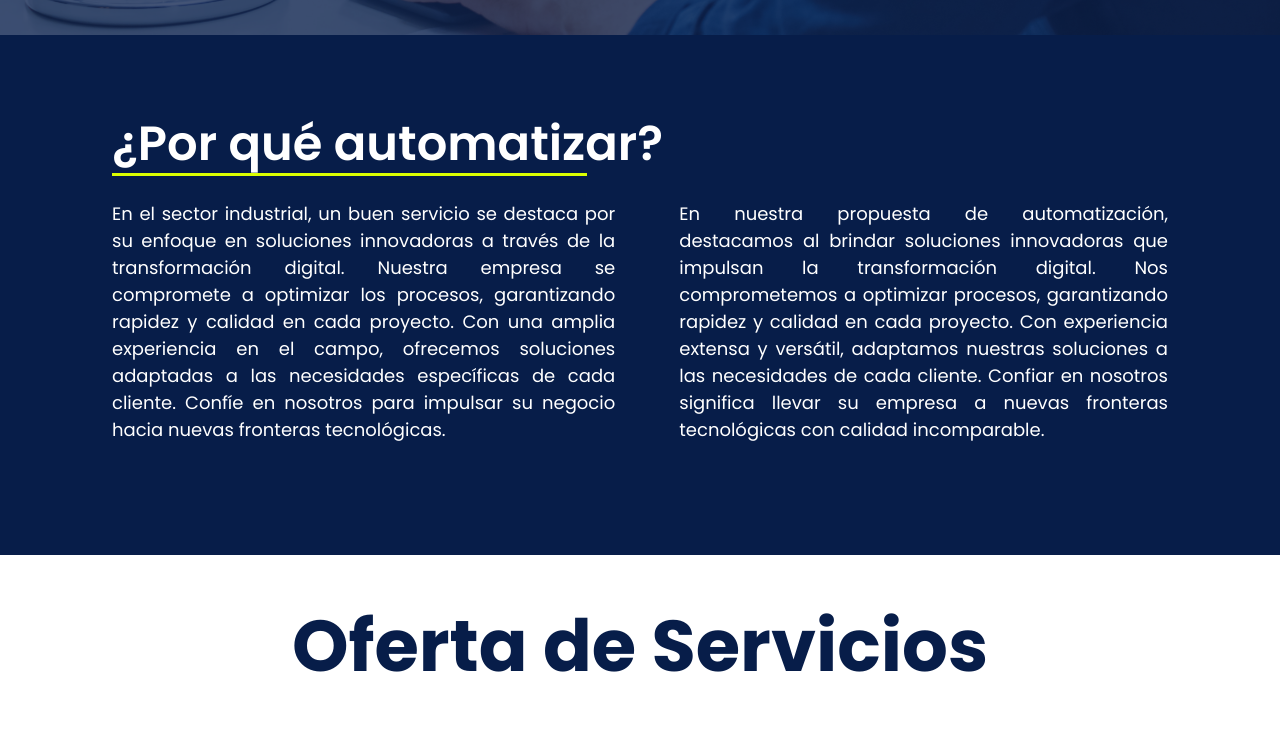
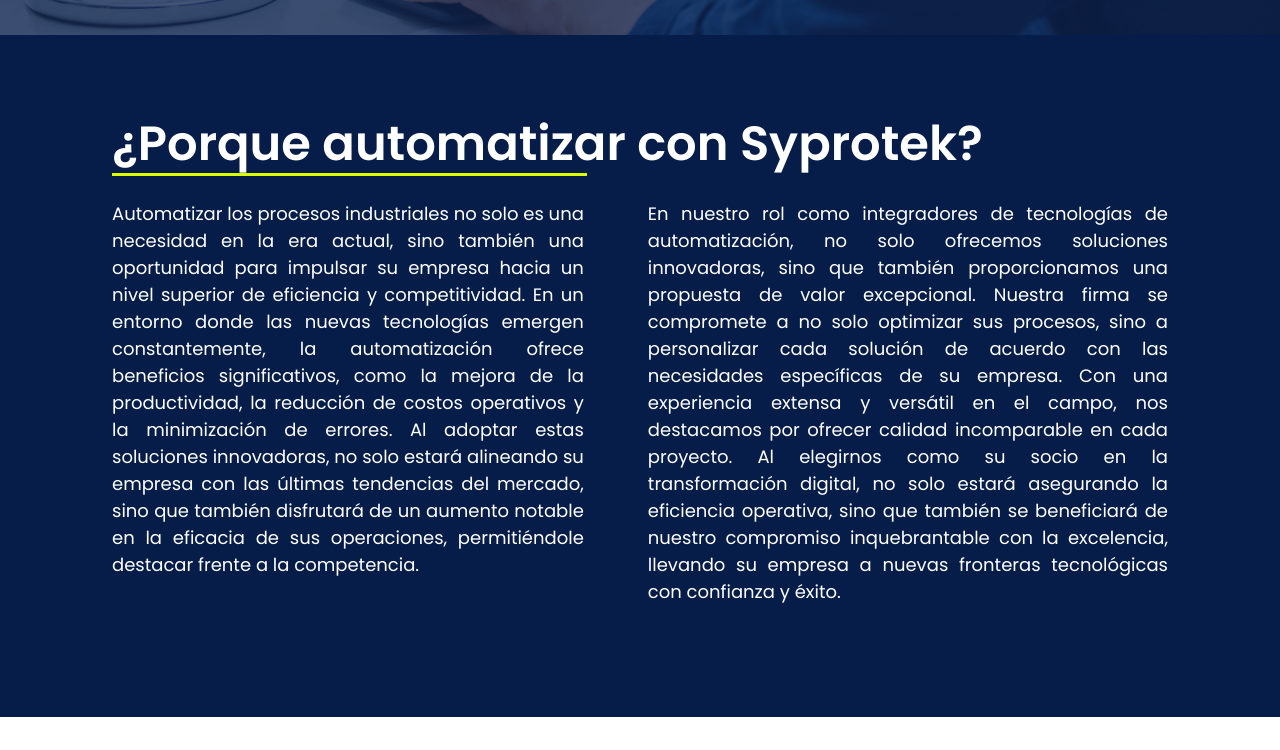
Before and after one commit to alubo23/SiteWeb-Syprotek, a website: page public/views/services.html in a window 1280 px wide. Shown: the part 765-1515 px from the top of the page. Drawn offline with nearby package versions, Linux system fonts and the light colour scheme.

Commit message:
End Version 1.0

```diff
--- a/public/views/services.html
+++ b/public/views/services.html
@@ -4,6 +4,7 @@
 <head>
     <meta charset="UTF-8">
     <meta name="viewport" content="width=device-width, initial-scale=1.0">
+    <link rel="shortcut icon" href="../img/favicon/favicon.ico" type="image/x-icon">
     <title>Servicios | Syprotek</title>
 
     <!-- Links -->
@@ -21,7 +22,7 @@
         <img src="../img/logos/logoblanco2.png" alt="">
         <ul class="menu-container">
             <li class="menu-item">
-                <a class="menu-link" href="/">Home</a>
+                <a class="menu-link" href="/">Inicio</a>
             </li>
             <li class="menu-item">
                 <a class="menu-link" href="/servicios">Servicios</a>
@@ -48,19 +49,25 @@
     </div>
 
     <div class="box-2">
-        <h3>¿Por qué automatizar?</h3>
+        <h3>¿Porque automatizar con Syprotek?</h3>
         <div class="sub-box-2">
-            <p>En el sector industrial, un buen servicio se destaca por su enfoque en soluciones innovadoras a
-                través de la transformación digital. Nuestra empresa se compromete a optimizar los procesos,
-                garantizando rapidez y calidad en cada proyecto. Con una amplia experiencia en el campo, ofrecemos
-                soluciones adaptadas a las necesidades específicas de cada cliente. Confíe en nosotros para impulsar
-                su negocio hacia nuevas fronteras tecnológicas.
+            <p>Automatizar los procesos industriales no solo es una necesidad en la era actual, sino también una
+                oportunidad para impulsar su empresa hacia un nivel superior de eficiencia y competitividad. En un
+                entorno donde las nuevas tecnologías emergen constantemente, la automatización ofrece beneficios
+                significativos, como la mejora de la productividad, la reducción de costos operativos y la minimización
+                de errores. Al adoptar estas soluciones innovadoras, no solo estará alineando su empresa con las últimas
+                tendencias del mercado, sino que también disfrutará de un aumento notable en la eficacia de sus
+                operaciones, permitiéndole destacar frente a la competencia.
+
             </p>
-            <p>En nuestra propuesta de automatización, destacamos al brindar soluciones innovadoras que impulsan la
-                transformación digital. Nos comprometemos a optimizar procesos, garantizando rapidez y calidad en cada
-                proyecto. Con experiencia extensa y versátil, adaptamos nuestras soluciones a las necesidades de cada
-                cliente. Confiar en nosotros significa llevar su empresa a nuevas fronteras tecnológicas con calidad
-                incomparable.
+            <p>En nuestro rol como integradores de tecnologías de automatización, no solo ofrecemos soluciones
+                innovadoras, sino que también proporcionamos una propuesta de valor excepcional. Nuestra firma se
+                compromete a no solo optimizar sus procesos, sino a personalizar cada solución de acuerdo con las
+                necesidades específicas de su empresa. Con una experiencia extensa y versátil en el campo, nos
+                destacamos por ofrecer calidad incomparable en cada proyecto. Al elegirnos como su socio en la
+                transformación digital, no solo estará asegurando la eficiencia operativa, sino que también se
+                beneficiará de nuestro compromiso inquebrantable con la excelencia, llevando su empresa a nuevas
+                fronteras tecnológicas con confianza y éxito.
             </p>
         </div>
     </div>
```
Also changed, not shown: public/views/about.html (+2 -1 lines), public/views/contact.html (+2 -1 lines), public/views/en-about.html (+1 -0 lines), public/views/en-contact.html (+1 -0 lines), public/views/en-index.html (+1 -0 lines), public/views/en-services.html (+1 -0 lines), public/views/index.html (+3 -1 lines), public/img/favicon/favicon.ico (added), 1 other file.
